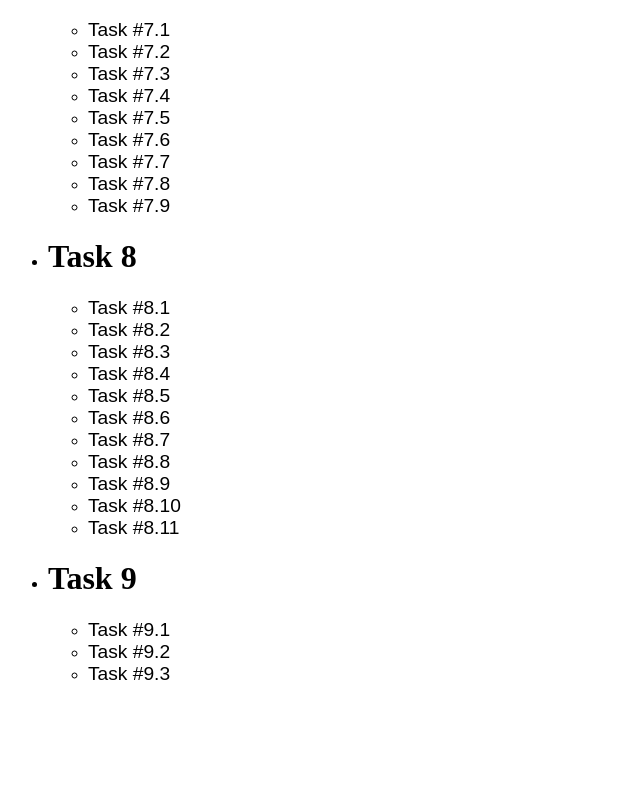
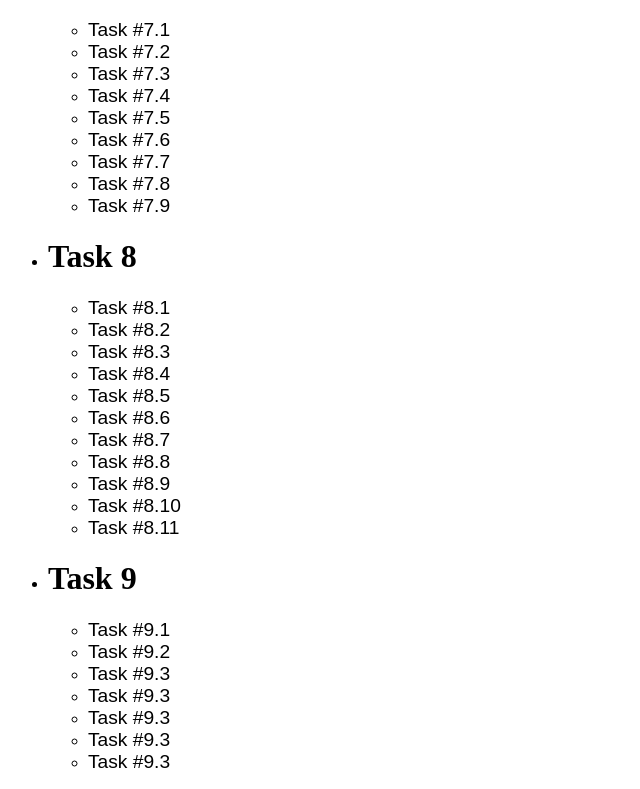
Before and after one commit to moshoubash/Solve_HTML_CSS_Task, a plain HTML site: page index.html in a window 1280 px wide. Shown: the part 2183-2972 px from the top of the page, without its empty margins (0-640 px from the left). Before the commit the page ends 2884 px from the top, so only its background shows below. Drawn offline with Linux system fonts and the light colour scheme.

Commit message:
show tasks in index

```diff
--- a/index.html
+++ b/index.html
@@ -138,6 +138,10 @@
             <li><a href="/Solve_HTML_CSS_Task/Task9/task1-basic1.html">Task #9.1</a></li>
             <li><a href="/Solve_HTML_CSS_Task/Task9/task2-basic2.html">Task #9.2</a></li>
             <li><a href="/Solve_HTML_CSS_Task/Task9/task3-basic3.html">Task #9.3</a></li>
+            <li><a href="/Solve_HTML_CSS_Task/Task9/task4-intermediate1.html">Task #9.3</a></li>
+            <li><a href="/Solve_HTML_CSS_Task/Task9/task5-intermediate2.html">Task #9.3</a></li>
+            <li><a href="/Solve_HTML_CSS_Task/Task9/task6-intermediate3.html">Task #9.3</a></li>
+            <li><a href="/Solve_HTML_CSS_Task/Task9/task7-intermediate4.html">Task #9.3</a></li>
         </ul>
     </ul>
 </body>
```
